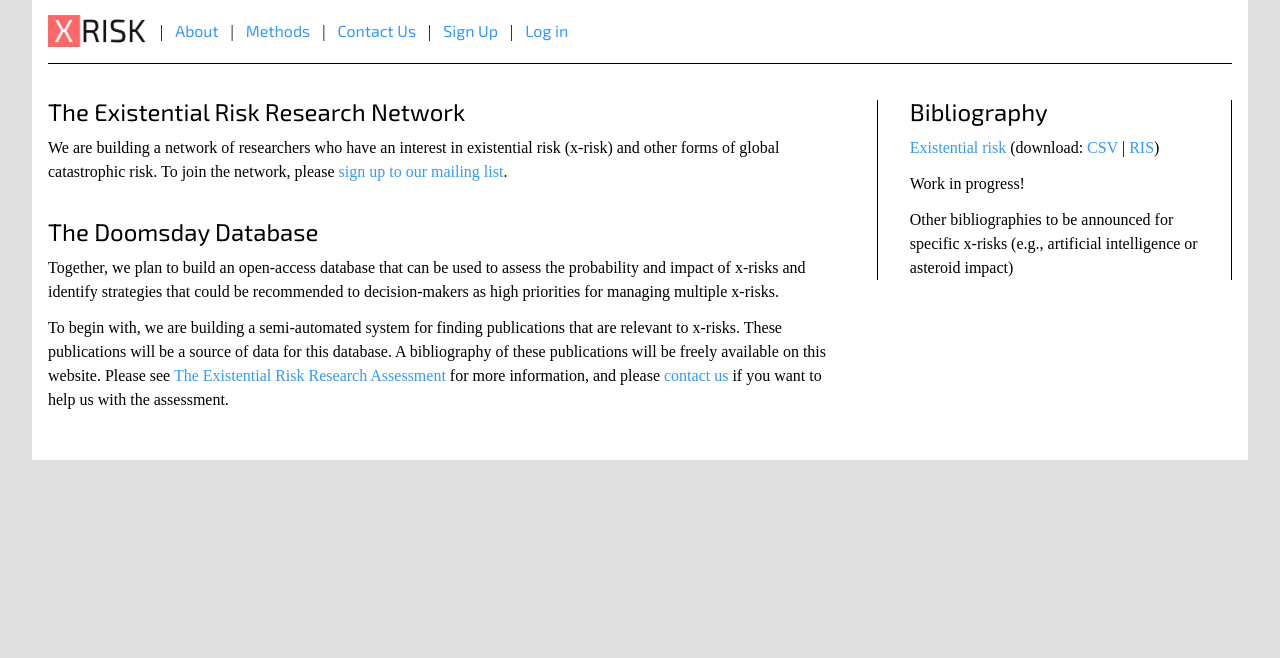
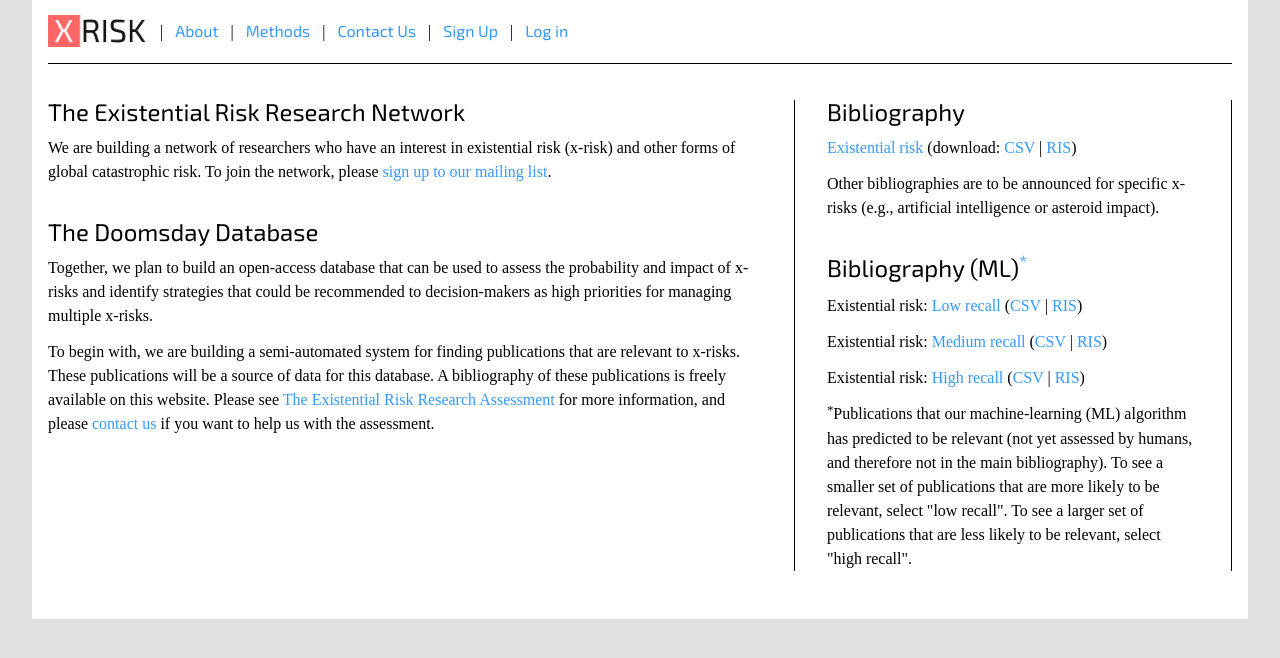
Before and after one commit to gormshackelford/x-risk, a Django app: page / in a window 1280 px wide. Shown: the part 17-675 px from the top of the page. Run offline with Django 3.2, Linux system fonts and the light colour scheme; some web fonts are replaced.

Commit message:
Added ML bibliographies

```diff
--- a/engine/static/css/sidebar.css
+++ b/engine/static/css/sidebar.css
@@ -1,10 +1,10 @@
 #content {
     float: left;
-    width: 67%;
+    width: 60%;
 }
 
 #sidebar {
-    margin-left: 70%;
+    margin-left: 63%;
     margin-bottom: 2em;
     padding-left: 2em;
     padding-right: 2em;
--- a/engine/static/css/stylesheet.css
+++ b/engine/static/css/stylesheet.css
@@ -214,6 +214,10 @@ td.assessment.yellow {
     background-color: #ffff80;
 }
 
+td.ml {
+    padding-right: 1em;
+}
+
 td.scoreboard {
     padding-right: 1em;
 }
--- a/engine/templates/engine/about.html
+++ b/engine/templates/engine/about.html
@@ -43,7 +43,7 @@
     <p><sup id="1">1</sup>For more information on this problem and its solutions, please see O'Mara-Eves, A., Thomas, J., McNaught, J., Miwa, M., Ananiadou, S. (2015). Using text mining for study identification in systematic reviews: a systematic review of current approaches. <span class="italic">Systematic Reviews</span>, <span class="bold">4</span>:5 (<a href="https://doi.org/10.1186/2046-4053-4-5">DOI</a>).</p>
     <p><sup id="2">2</sup>We search the Scopus database at present, but we plan to search additional databases (such as Web of Science) in the future.</p>
     <p><sup id="3">3</sup>Please see <a href="{% url 'methods' %}">Methods</a> for details.</p>
-    <p><sup id="4">4</sup>There is an unavoidable trade-off between "precision" (the number of relevant publications that the algorithm correctly identifies as relevant) and "recall" (the number of relevant publications that it incorrectly identifies as irrelevant). Thus, we need to find a compromise between precision and recall. Please see G&eacute;ron, A (2017). <span class="italic">Hands-On Machine Learning with Scikit-Learn and TensorFlow: Concepts, Tools, and Techniques to Build Intelligent Systems</span>. O'Reilly Media, Inc., Sebastopol, California.</p>
+    <p><sup id="4">4</sup>There is an unavoidable trade-off between "recall" (the proportion of relevant publications that the algorithm identifies as relevant) and "precision" (the proportion of publications that the algorithm identifies as relevant that are actually relevant). Thus, we need to find a compromise between precision and recall. Please see G&eacute;ron, A (2017). <span class="italic">Hands-On Machine Learning with Scikit-Learn and TensorFlow: Concepts, Tools, and Techniques to Build Intelligent Systems</span>. O'Reilly Media, Inc., Sebastopol, California.</p>
     <p><sup id="5">5</sup>We use a set of keywords, defined by members of the research community and refined over time. Please see <a href="{% url 'methods' %}">Methods</a> for details.</p>
     <p><sup id="6">6</sup>For examples of similar semi-automated systems, please see Lyon A., Grossel, G., Burgman, M., Nunn, M. (2013). Using internet intelligence to manage biosecurity risks: a case study for aquatic animal health. <span class="italic">Diversity and Distributions</span>, <span class="bold">19</span>, 640-650 (<a href="http://dx.doi.org/10.1111/ddi.12057">DOI</a>).</p>
 
--- a/engine/templates/engine/bibliography_sidebar.html
+++ b/engine/templates/engine/bibliography_sidebar.html
@@ -1,14 +1,26 @@
 <h1>Bibliography</h1>
-
 <p>
   {% if user.is_authenticated %}
       <a href="{% url 'topics' slug='existential-risk' state='relevant' %}">Existential risk</a>
   {% else %}
       <a href="{% url 'topics' slug='existential-risk' %}">Existential risk</a>
   {% endif %}
-   (download: <a href="{% url 'download_csv' slug='existential-risk' %}">CSV</a> | <a href="{% url 'download_ris' slug='existential-risk' %}">RIS</a>)
+  (download: <a href="{% url 'download_csv' slug='existential-risk' %}">CSV</a> | <a href="{% url 'download_ris' slug='existential-risk' %}">RIS</a>)
+</p>
+<p>
+  Other bibliographies are to be announced for specific x-risks (e.g., artificial intelligence or asteroid impact).
 </p>
 
-<p>Work in progress!</p>
-
-<p>Other bibliographies to be announced for specific x-risks (e.g., artificial intelligence or asteroid impact)</p>
+<h1>Bibliography (ML)<a href="#*"><sup>*</sup></a></h1>
+<p>
+  Existential risk: <a href="{% url 'topics' slug='existential-risk' state='low_recall' %}">Low recall</a> (<a href="{% url 'download_csv' slug='existential-risk' state='low_recall' %}">CSV</a> | <a href="{% url 'download_ris' slug='existential-risk' state='low_recall' %}">RIS</a>)
+</p>
+<p>
+  Existential risk: <a href="{% url 'topics' slug='existential-risk' state='medium_recall' %}">Medium recall</a> (<a href="{% url 'download_csv' slug='existential-risk' state='medium_recall' %}">CSV</a> | <a href="{% url 'download_ris' slug='existential-risk' state='medium_recall' %}">RIS</a>)
+</p>
+<p>
+  Existential risk: <a href="{% url 'topics' slug='existential-risk' state='high_recall' %}">High recall</a> (<a href="{% url 'download_csv' slug='existential-risk' state='high_recall' %}">CSV</a> | <a href="{% url 'download_ris' slug='existential-risk' state='high_recall' %}">RIS</a>)
+</p>
+<p>
+  <sup id="*">*</sup>Publications that our machine-learning (ML) algorithm has predicted to be relevant (not yet assessed by humans, and therefore not in the main bibliography). To see a smaller set of publications that are more likely to be relevant, select "low recall". To see a larger set of publications that are less likely to be relevant, select "high recall".
+</p>
--- a/engine/templates/engine/home.html
+++ b/engine/templates/engine/home.html
@@ -20,7 +20,7 @@
 <h1>The Doomsday Database</h1>
 <p>Together, we plan to build an open-access database that can be used to assess the probability and impact of x-risks and identify strategies that could be recommended to decision-makers as high priorities for managing multiple x-risks.</p>
 
-<p>To begin with, we are building a semi-automated system for finding publications that are relevant to x-risks. These publications will be a source of data for this database. A bibliography of these publications will be freely available on this website. Please see <a href="{% url 'about' %}">The Existential Risk Research Assessment</a> for more information, and please <a href="{% url 'contact' %}">contact us</a> if you want to help us with the assessment.</p>
+<p>To begin with, we are building a semi-automated system for finding publications that are relevant to x-risks. These publications will be a source of data for this database. A bibliography of these publications is freely available on this website. Please see <a href="{% url 'about' %}">The Existential Risk Research Assessment</a> for more information, and please <a href="{% url 'contact' %}">contact us</a> if you want to help us with the assessment.</p>
 
 {% endblock %}
 
--- a/engine/templates/engine/signup.html
+++ b/engine/templates/engine/signup.html
@@ -1,7 +1,7 @@
 {% extends 'engine/base.html' %}
 
 {% block title %}
-    Sign Up | X-Risk Research Network | www.x-risk.net
+  Sign Up | X-Risk Research Network | www.x-risk.net
 {% endblock %}
 
 {% block css %}{% load staticfiles %}
--- a/engine/urls.py
+++ b/engine/urls.py
@@ -24,6 +24,9 @@ urlpatterns = [
     url(r'^confirm_email/(?P<uidb64>[0-9A-Za-z_\-]+)/(?P<token>[0-9A-Za-z]{1,13}-[0-9A-Za-z]{1,20})/$', views.confirm_email, name='confirm_email'),
     url(r'^download_csv/(?P<slug>[\w\-]+)/$', views.download_csv, name='download_csv'),
     url(r'^download_ris/(?P<slug>[\w\-]+)/$', views.download_ris, name='download_ris'),
+    url(r'^download_csv/(?P<slug>[\w\-]+)/(?P<state>[\w\-]+)/$', views.download_csv, name='download_csv'),
+    url(r'^download_ris/(?P<slug>[\w\-]+)/(?P<state>[\w\-]+)/$', views.download_ris, name='download_ris'),
+    url(r'^ml/$', views.ml, name='ml'),
 ]
 
 if settings.DEBUG:
--- a/engine/views.py
+++ b/engine/views.py
@@ -4,6 +4,7 @@ from django.core.urlresolvers import reverse
 from django.forms import modelformset_factory
 from django.db import transaction
 from django.contrib import messages
+from django.contrib.admin.views.decorators import staff_member_required
 from django.contrib.auth import login, authenticate
 from django.contrib.auth.forms import UserCreationForm
 from django.contrib.auth.models import User
@@ -17,7 +18,7 @@ from django.core.paginator import Paginator, EmptyPage, PageNotAnInteger
 from ast import literal_eval
 from random import shuffle
 from .tokens import account_activation_token
-from .models import Topic, Publication, Assessment, AssessmentStatus
+from .models import Topic, Publication, Assessment, AssessmentStatus, MLModel
 from .forms import AssessmentForm, SignUpForm, ProfileForm, UserForm
 import config
 import csv
@@ -59,7 +60,7 @@ def scoreboard(request):
     for assessor in assessors:
         publication_count = Publication.objects.distinct().filter(
             assessment__in=Assessment.objects.filter(assessor=assessor)
-        ).count()
+        ).values_list('pk', flat=True).count()
         scoreboard.append({'first_name': assessor.first_name, 'last_name': assessor.last_name, 'institution': assessor.profile.institution, 'publication_count': publication_count})
     return render(request, 'engine/scoreboard.html', {'scoreboard': scoreboard})
 
@@ -161,19 +162,44 @@ def profile(request):
     return render(request, 'engine/profile.html', context)
 
 
-def download_csv(request, slug):
+def download_csv(request, slug, state='default'):
     # Create the HttpResponse object with the appropriate CSV header.
     response = HttpResponse(content_type='text/csv; charset=utf-8')
     response['Content-Disposition'] = 'attachment; filename="bibliography.csv"'
 
     search_topic = Topic.objects.get(slug=slug)
 
-    publications = Publication.objects.distinct().filter(
-        assessment__in=Assessment.objects.filter(
+    if (state == 'low_recall'):
+        THRESHOLD = MLModel.objects.get(
             topic=search_topic,
-            is_relevant=True
+            target_recall=0.5
+        ).threshold
+        publications = Publication.objects.filter(
+            mlprediction__prediction__gte=THRESHOLD
+        ).order_by('title')
+    elif (state == 'medium_recall'):
+        THRESHOLD = MLModel.objects.get(
+            topic=search_topic,
+            target_recall=0.75
+        ).threshold
+        publications = Publication.objects.filter(
+            mlprediction__prediction__gte=THRESHOLD
+        ).order_by('title')
+    elif (state == 'high_recall'):
+        THRESHOLD = MLModel.objects.get(
+            topic=search_topic,
+            target_recall=0.95
+        ).threshold
+        publications = Publication.objects.filter(
+            mlprediction__prediction__gte=THRESHOLD
+        ).order_by('title')
+    else:  # If state='default'
+        publications = Publication.objects.distinct().filter(
+            assessment__in=Assessment.objects.filter(
+                topic=search_topic,
+                is_relevant=True
+            )
         )
-    )
 
     writer = csv.writer(response, quoting=csv.QUOTE_ALL)
     writer.writerow(['Authors', 'Year', 'Title', 'Journal', 'Volume', 'Issue', 'DOI'])
@@ -183,24 +209,56 @@ def download_csv(request, slug):
     return response
 
 
-def download_ris(request, slug):
+def download_ris(request, slug, state='default'):
     # Create the HttpResponse object with the appropriate CSV header.
     response = HttpResponse(content_type='text/ris; charset=utf-8')
     response['Content-Disposition'] = 'attachment; filename="bibliography.ris"'
 
     search_topic = Topic.objects.get(slug=slug)
 
-    publications = Publication.objects.distinct().filter(
-        assessment__in=Assessment.objects.filter(
+    if (state == 'low_recall'):
+        THRESHOLD = MLModel.objects.get(
             topic=search_topic,
-            is_relevant=True
+            target_recall=0.5
+        ).threshold
+        publications = Publication.objects.filter(
+            mlprediction__prediction__gte=THRESHOLD
+        ).order_by('title')
+    elif (state == 'medium_recall'):
+        THRESHOLD = MLModel.objects.get(
+            topic=search_topic,
+            target_recall=0.75
+        ).threshold
+        publications = Publication.objects.filter(
+            mlprediction__prediction__gte=THRESHOLD
+        ).order_by('title')
+    elif (state == 'high_recall'):
+        THRESHOLD = MLModel.objects.get(
+            topic=search_topic,
+            target_recall=0.95
+        ).threshold
+        publications = Publication.objects.filter(
+            mlprediction__prediction__gte=THRESHOLD
+        ).order_by('title')
+    else:  # If state='default'
+        publications = Publication.objects.distinct().filter(
+            assessment__in=Assessment.objects.filter(
+                topic=search_topic,
+                is_relevant=True
+            )
         )
-    )
 
     t = loader.get_template('engine/ris_template.txt')
     c = {'publications': publications}
     response.write(t.render(c))
     return response
+
+
+@staff_member_required
+def ml(request):
+    ml_models = MLModel.objects.all()
+    context = {'ml_models': ml_models}
+    return render(request, 'engine/ml.html', context)
 
 
 def topics(request, slug, state='default'):
@@ -211,6 +269,7 @@ def topics(request, slug, state='default'):
     (3) Publications that have been assessed by this user [if user is authenticated AND state='assessed']
     (4) Publications that have been assessed as relevant by this user [if user is authenticated AND state='relevant']
     (5) Publications that have been assessed as irrelevant by this user [if user is authenticated AND state='irrelevant']
+    (6) Publications that the machine-learning algorithm has predicted to be relevant, with low recall [if state='low_recall'], medium recall [if state='medium_recall'], or high recall [if state='high_recall']
     """
 
     assessor = request.user
@@ -263,6 +322,35 @@ def topics(request, slug, state='default'):
                 )
             ).order_by('title')
 
+        # Publications that the machine-learning algorithm has predicted to be relevant, with low recall, medium recall, or high recall
+        elif (state == 'low_recall'):
+            THRESHOLD = MLModel.objects.get(
+                topic=search_topic,
+                target_recall=0.5
+            ).threshold
+            publications = Publication.objects.filter(
+                mlprediction__prediction__gte=THRESHOLD
+            ).order_by('title')
+
+        elif (state == 'medium_recall'):
+            THRESHOLD = MLModel.objects.get(
+                topic=search_topic,
+                target_recall=0.75
+            ).threshold
+            publications = Publication.objects.filter(
+                mlprediction__prediction__gte=THRESHOLD
+            ).order_by('title')
+
+        elif (state == 'high_recall'):
+            THRESHOLD = MLModel.objects.get(
+                topic=search_topic,
+                target_recall=0.95
+            ).threshold
+            publications = Publication.objects.filter(
+                mlprediction__prediction__gte=THRESHOLD
+            ).order_by('title')
+
+        # Publications that any user has assessed as relevant (the default view)
         else:
             publications = Publication.objects.distinct().filter(
                 assessment__in=Assessment.objects.filter(
```
Also changed, not shown: engine/existential_risk_ml.py (+6 -6 lines), engine/templates/engine/ml.html (added, +23 -0 lines), 1 other file.
